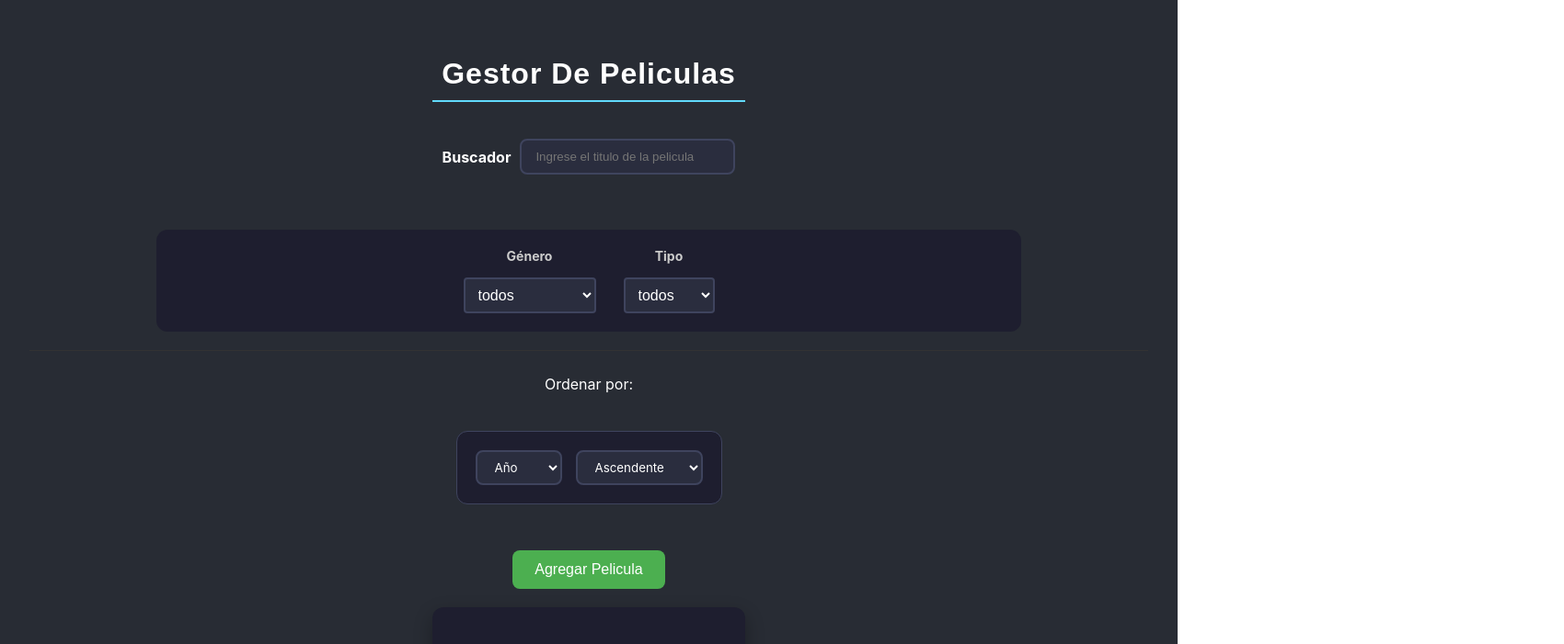
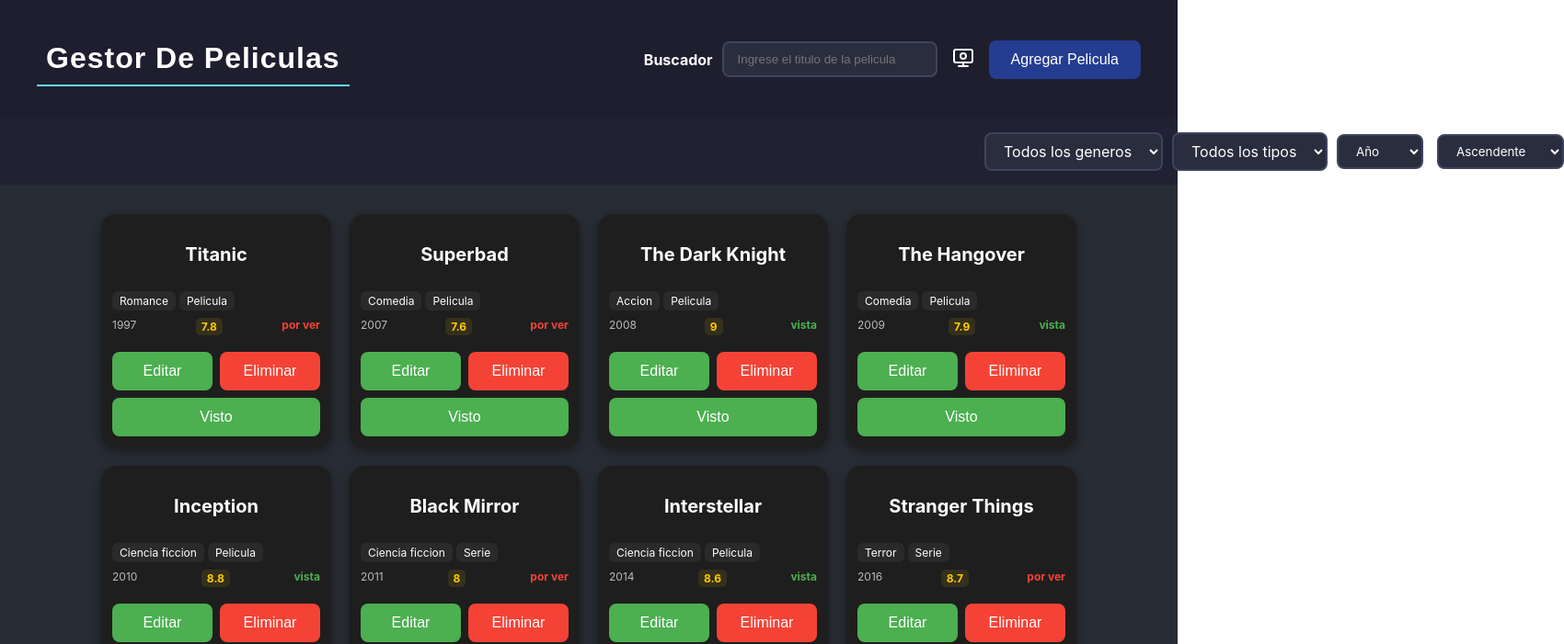
Before and after one commit to woroz/PWA-GRUPO-13, a React (Create React App) app: page / in a window 1280 px wide. Shown: the top 701 px of the page at 92% size, 1700 px wide, since content can reach past the window. Built offline with nearby package versions, Linux system fonts and the light colour scheme.

Commit message:
Cambios visuales

```diff
--- a/src/components/filtro/filtro.js
+++ b/src/components/filtro/filtro.js
@@ -3,14 +3,15 @@ import Select from '../select/select';
 import styles from './filtro.module.css';
 
 
-const Filtro = ({opciones, onChange, titulo}) => {
+const Filtro = ({opciones, onChange}) => {
     return (
         <div className={styles.contenedor}>
-          {titulo && <span className={styles.titulo}>{titulo}</span>}
+          <div className={styles.ordenSelect}>
           <Select
             opciones={opciones}
             onChange={onChange}
           />
+          </div>
         </div>
     );
 }
--- a/src/components/filtro/filtro.module.css
+++ b/src/components/filtro/filtro.module.css
@@ -1,12 +1,34 @@
-.contenedor {
-  display: flex;
-  flex-direction: column;
-  gap: 10px;
+.contenedor p {
+  margin: 0;
+  font-weight: bold;
+  color: #a0a0ff;
+  text-transform: uppercase;
+  font-size: 0.8rem;
+  letter-spacing: 1px;
 }
 
-.titulo {
-  font-size: 14px;
-  font-weight: bold;
-  color: #ccc;
-  margin-bottom: 5px;
+.ordenSelect {
+  display: flex;
+  gap: 15px;
+  justify-content: center;
 }
+
+.contenedor select {
+  background-color: #2a2d3e;
+  color: white;
+  border: 2px solid #3f445e;
+  padding: 8px 15px;
+  border-radius: 8px;
+  outline: none;
+  cursor: pointer;
+  transition: all 0.3s ease;
+  font-family: inherit;
+}
+
+.contenedor select:hover {
+  border-color: #7b5cff; /* Color celeste del título */
+}
+
+.contenedor select:focus {
+  box-shadow: 0 0 0 2px rgba(97, 218, 251, 0.2);
+}
--- a/src/components/ordenador/ordenador.module.css
+++ b/src/components/ordenador/ordenador.module.css
@@ -1,16 +1,3 @@
-/* Contenedor principal de la sección */
-.seccionOrden {
-  display: flex;
-  flex-direction: column;
-  align-items: center;
-  gap: 10px;
-  margin: 25px 0;
-  padding: 20px;
-  background-color: #1e1e2f; /* Igual al contador y filtros */
-  border-radius: 12px;
-  border: 1px solid #3f445e;
-}
-
 .seccionOrden p {
   margin: 0;
   font-weight: bold;
--- a/src/pages/home/home.js
+++ b/src/pages/home/home.js
@@ -33,11 +33,13 @@ const Home = () => {
 
   const [busqueda, setBusqueda] = useState("");
 
-  const [generoElegido, setGeneroElegido] = useState("todos");
+  const [generoElegido, setGeneroElegido] = useState("Todos los generos");
 
-  const [tipoElegido, setTipoElegido] = useState("todos");
+  const [tipoElegido, setTipoElegido] = useState("Todos los tipos");
 
   const [orden, setOrden] = useState ({ criterio: 'año', sentido: 'asc' });
+
+  const [mostrarContador, setMostrarContador] = useState(false);
 
   useEffect(() => {
     localStorage.setItem("peliculas", JSON.stringify(peliculas));
@@ -64,8 +66,8 @@ const Home = () => {
 
   const peliculasFiltradas = peliculas.filter((peli) => {
     const coincideTitulo = peli.titulo.toLowerCase().includes(busqueda.toLowerCase());
-    const coincideGenero = generoElegido === "todos" || peli.genero.toLowerCase() === generoElegido;
-    const coincideTipo = tipoElegido === "todos" || peli.tipo.toLowerCase() === tipoElegido;
+    const coincideGenero = generoElegido === "Todos los generos" || peli.genero.toLowerCase() === generoElegido;
+    const coincideTipo = tipoElegido === "Todos los tipos" || peli.tipo.toLowerCase() === tipoElegido;
     return coincideTitulo && coincideGenero && coincideTipo;
   });
 
@@ -92,50 +94,62 @@ const Home = () => {
     });
   }
 
-  const generos = ["todos", ...new Set(peliculas.map(p => p.genero.toLowerCase()))];
-  const tipos = ["todos", ...new Set(peliculas.map(p => p.tipo.toLowerCase()))];
+  const generos = ["Todos los generos", ...new Set(peliculas.map(p => p.genero.toLowerCase()))];
+  const tipos = ["Todos los tipos", ...new Set(peliculas.map(p => p.tipo.toLowerCase()))];
 
   return (
-    <div className={styles.container}>
-      <Titulo texto="Gestor de peliculas" />
-
-      <Input
+    <div>
+      <div className={styles.header}>
+        <Titulo texto="Gestor de peliculas" />
+        <div className={styles.ladoDerecho}>
+        <Input
         label="Buscador"
         type="text"
         placeholder="Ingrese el titulo de la pelicula"
         value={busqueda}
         onChange={(e) => setBusqueda(e.target.value)}
       />
-
-      <br />
-      <div className={styles.filtros}>
+       <button
+       onClick={() => setMostrarContador(!mostrarContador)}
+      className={styles.botonIcono}
+      title="">
+          <svg width="24" height="24" viewBox="0 0 24 24" fill="none" stroke="white" strokeWidth="2" strokeLinecap="round" strokeLinejoin="round">
+          <rect x="2" y="3" width="20" height="14" rx="2" ry="2"></rect>
+          <circle cx="12" cy="10" r="3"></circle>
+          <path d="M7 21h10"></path>
+          <path d="M12 17v4"></path></svg>
+          </button>
+        <Boton className={styles.agregar} texto="Agregar Pelicula" funcion="" />
+      </div>
+      </div>
+      <div className={styles.barraFiltros}>
+        <div className={styles.barraPosicion}>
+        <div className={styles.filtros}>
         <Filtro
         opciones={generos.map(g => ({ value: g, label: g }))}
         onChange={(evento) => setGeneroElegido(evento.target.value)}
-        titulo="Género"
         />
 
         <Filtro
         opciones={tipos.map(t => ({ value: t, label: t }))}
         onChange={(evento) => setTipoElegido(evento.target.value)}
-        titulo="Tipo"
         />
       </div>
-
-      <div className={styles.seccionOrden}>
-        <p>Ordenar por:</p>
+      <div>
         <Ordenador
           criterio={orden.criterio}
           sentido={orden.sentido}
           onChange={manejarOrden}
         />
       </div>
-
-        <Boton texto="Agregar Pelicula" funcion="" />
-        <Contador Peliculas={peliculas} />
-
-      <br /><br /><br />
-
+      </div>
+      </div>
+        <div className={styles.container}>
+         {mostrarContador && (
+          <div className={styles.modalContador}>
+            <Contador Peliculas={peliculas} />
+          </div>
+        )}
       <div className={styles.containerMovieCard}>
         {peliculasOrdenadas.length > 0 ? (
          peliculasOrdenadas.map((pelicula) => (
@@ -168,6 +182,7 @@ const Home = () => {
         </div>
       )}
     </div>
+    </div>
   );
 }
 
--- a/src/pages/home/home.module.css
+++ b/src/pages/home/home.module.css
@@ -1,4 +1,34 @@
+.header {
+  display: flex;
+  justify-content: space-between;
+  align-items: center;
+  padding: 15px 40px;
+  background-color: #1e1e2f;
+}
+
+.barraFiltros {
+  display: flex;
+  justify-content: space-between;
+  align-items: center;
+  padding: 15px 40px;
+  background-color: #212134;
+}
+
+.ladoDerecho {
+  display: flex;
+  gap: 10px;
+  align-items: center;
+}
+
+.barraPosicion {
+  display: flex;
+  gap: 10px;
+  margin-left: 1030px;
+  align-items: center;
+}
+
 .container {
+  position: relative;
   text-align: center;
   padding: 2rem;
   background-color: #282c34;
@@ -19,22 +49,67 @@
 }
 
 .filtros {
-  background-color: #1e1e2f;
-  padding: 20px;
   border-radius: 12px;
   display: flex;
-  gap: 30px;
+  gap: 10px;
   align-items: center;
   justify-content: center;
-  margin: 20px auto;
-  max-width: 900px;
 }
 
-.seccionOrden {
-  display: flex;
-  flex-direction: column;
-  align-items: center;
-  margin: 15px 0;
-  padding: 10px;
-  border-top: 1px solid #333;
+.modalContador {
+  position: absolute;
+  top: -100px;
+  right: 210px;
+  z-index: 1000;
+
+  background: #1e1e2f;
+  border-radius: 12px;
+  padding: 20px;
+  min-width: 220px;
+
+  border: 1px solid rgba(255, 255, 255, 0.08);
+  box-shadow: 0 8px 25px rgba(0,0,0,0.4);
+
+  color: white;
+
+  opacity: 0;
+  transform: translateY(-10px) scale(0.95);
+  animation: aparecer 0.2s ease forwards;
 }
+
+@keyframes aparecer {
+  to {
+    opacity: 1;
+    transform: translateY(0) scale(1);
+  }
+}
+
+.modalContador::before {
+  content: "";
+  position: absolute;
+  top: -6px;
+  right: 20px;
+  width: 10px;
+  height: 10px;
+  background: #1e1e2f;
+  transform: rotate(45deg);
+}
+
+.botonIcono {
+  background: transparent;
+  border: none;
+  cursor: pointer;
+  transition: transform 0.2s ease;
+}
+
+.botonIcono:hover {
+  transform: scale(1.1);
+}
+
+.agregar {
+  background-color: #243d91 !important;
+}
+
+.agregar:hover {
+  background-color: #243d91 !important;
+}
```
